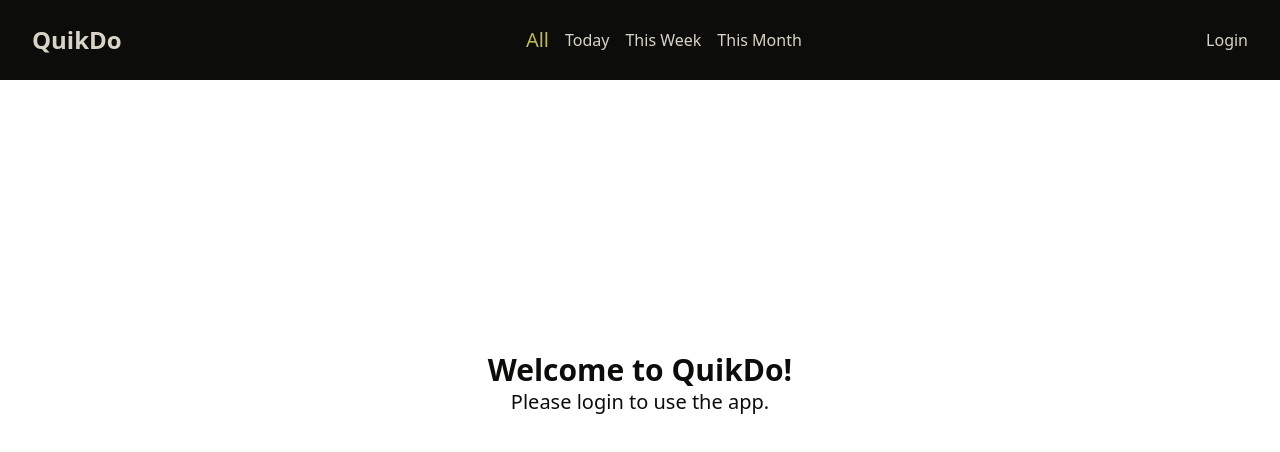
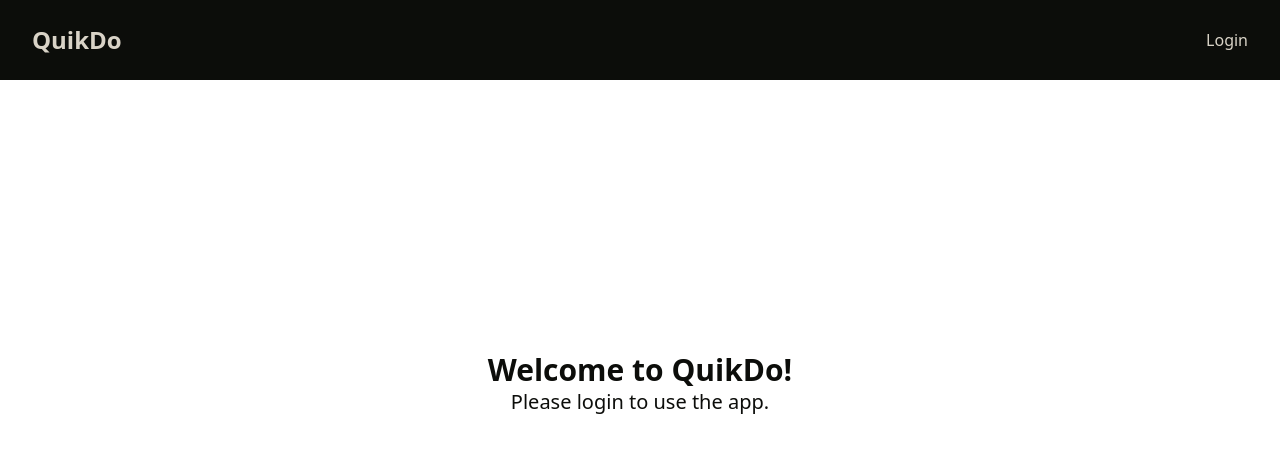
Before and after one commit to Jacob-Mowat/quik-do, a React (Create React App) app in the folder client/: page / in a window 1280 px wide. Shown: the top 452 px of the page. Built offline with nearby package versions, Linux system fonts and the light colour scheme.

Commit message:
[Fix] filters only show when logged in

```diff
--- a/client/src/components/header.component.tsx
+++ b/client/src/components/header.component.tsx
@@ -25,7 +25,7 @@ const Header = () => {
             {/* Menu actions */}
             <nav className="flex items-center space-x-4">
                 {/* Filter todos */}
-                {filterOptions.map((filterOption) => (
+                {isAuthenticated && filterOptions.map((filterOption) => (
                     <a key={filterOption} href="#" onClick={(e) => setSelectedFilter(filterOption)}className={`hover:text-[#BFB854] ${selectedFilter === filterOption ? "text-xl text-[#BFB854]" : "text-[#D9D3C7]"}`}>{filterOption}</a>
                 ))}
             </nav>
```
